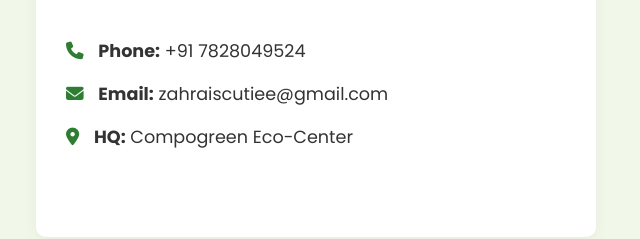
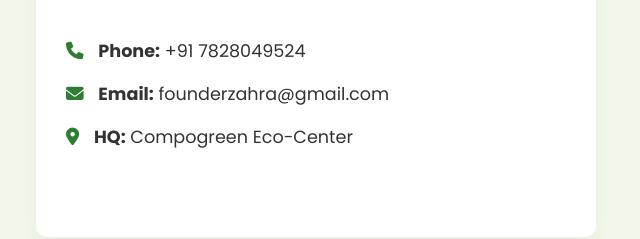
Before and after one commit to mohammedmasalawal/compogreen, a plain HTML site: page index.html in a window 1280 px wide. Shown: the part 2616-2855 px from the top of the page, 624-1264 px from the left. Drawn offline with Linux system fonts and the light colour scheme.

```diff
--- a/index.html
+++ b/index.html
@@ -288,7 +288,7 @@
             <p>Have questions about your plants? We are here to help!</p>
             <br>
             <p><i class="fa-solid fa-phone"></i> <strong>Phone:</strong> +91 7828049524</p>
-            <p><i class="fa-solid fa-envelope"></i> <strong>Email:</strong> zahraiscutiee@gmail.com</p>
+            <p><i class="fa-solid fa-envelope"></i> <strong>Email:</strong> founderzahra@gmail.com</p>
             <p><i class="fa-solid fa-location-dot"></i> <strong>HQ:</strong> Compogreen Eco-Center</p>
         </div>
     </section>
```
